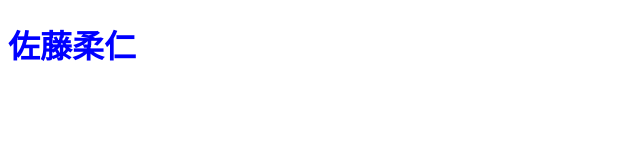
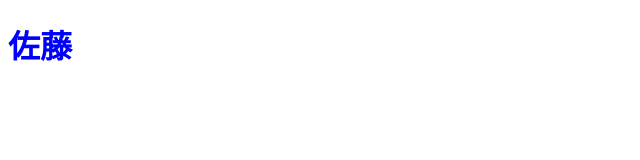
Before and after one commit to yasu39/ebisu, a plain HTML site: page index.html in a window 1280 px wide. Shown: the whole page, without its empty margins (0-640 px from the left). Drawn offline with Linux system fonts and the light colour scheme.

Commit message:
Update index.html

```diff
--- a/index.html
+++ b/index.html
@@ -8,7 +8,7 @@
   </head>
   <body>
     <main>
-      <h1 class="h1">佐藤柔仁</h1>
+      <h1 class="h1">佐藤</h1>
     </main>
   </body>
   <style>
```
